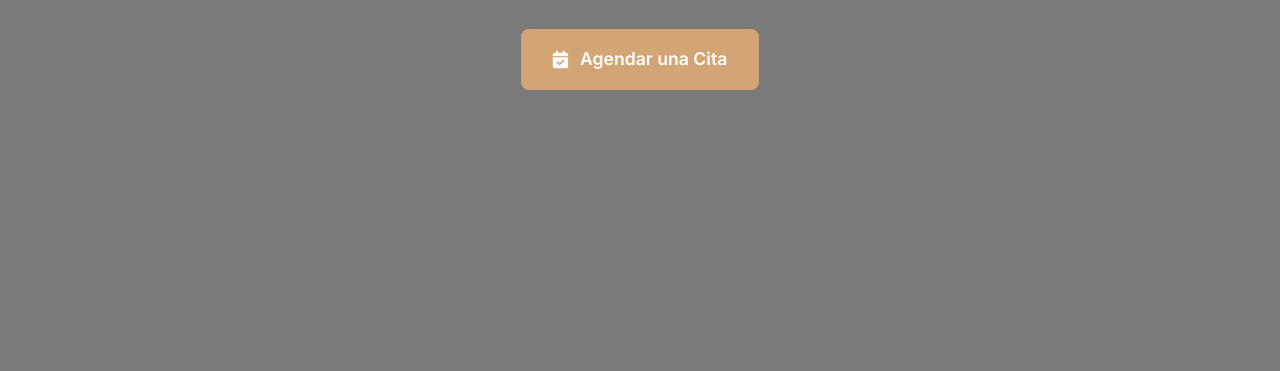
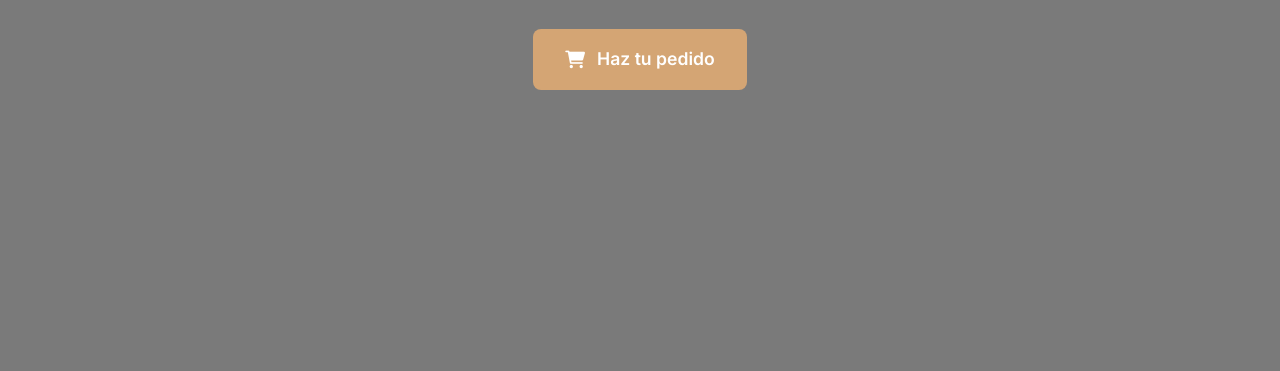
Before and after one commit to sdsd11111/ctm, a website: page pasteleria-fina.html in a window 1280 px wide. Shown: the part 429-800 px from the top of the page. Drawn offline with nearby package versions, Linux system fonts and the light colour scheme.

Commit message:
Actualización: Cambios en textos y rutas de imágenes

```diff
--- a/pasteleria-fina.html
+++ b/pasteleria-fina.html
@@ -28,8 +28,8 @@
                 <h1 class="product-title"></h1>
                 <p class="product-subtitle"></p>
                 <a href="#" class="hero-cta" target="_blank">
-                    <i class="fas fa-calendar-check"></i>
-                    Agendar una Cita
+                    <i class="fas fa-shopping-cart"></i>
+                    Haz tu pedido
                 </a>
             </div>
         </section>
```
Also changed, not shown: bebidas-acompanamientos.html (+2 -2 lines), especiales-temporada.html (+2 -2 lines), index.html (+1 -1 lines), pan-dulce-tradicional.html (+2 -2 lines), panes-artesanales.html (+2 -2 lines), plantilla_producto.html (+2 -2 lines), sobre-nosotros.html (+1 -1 lines).
